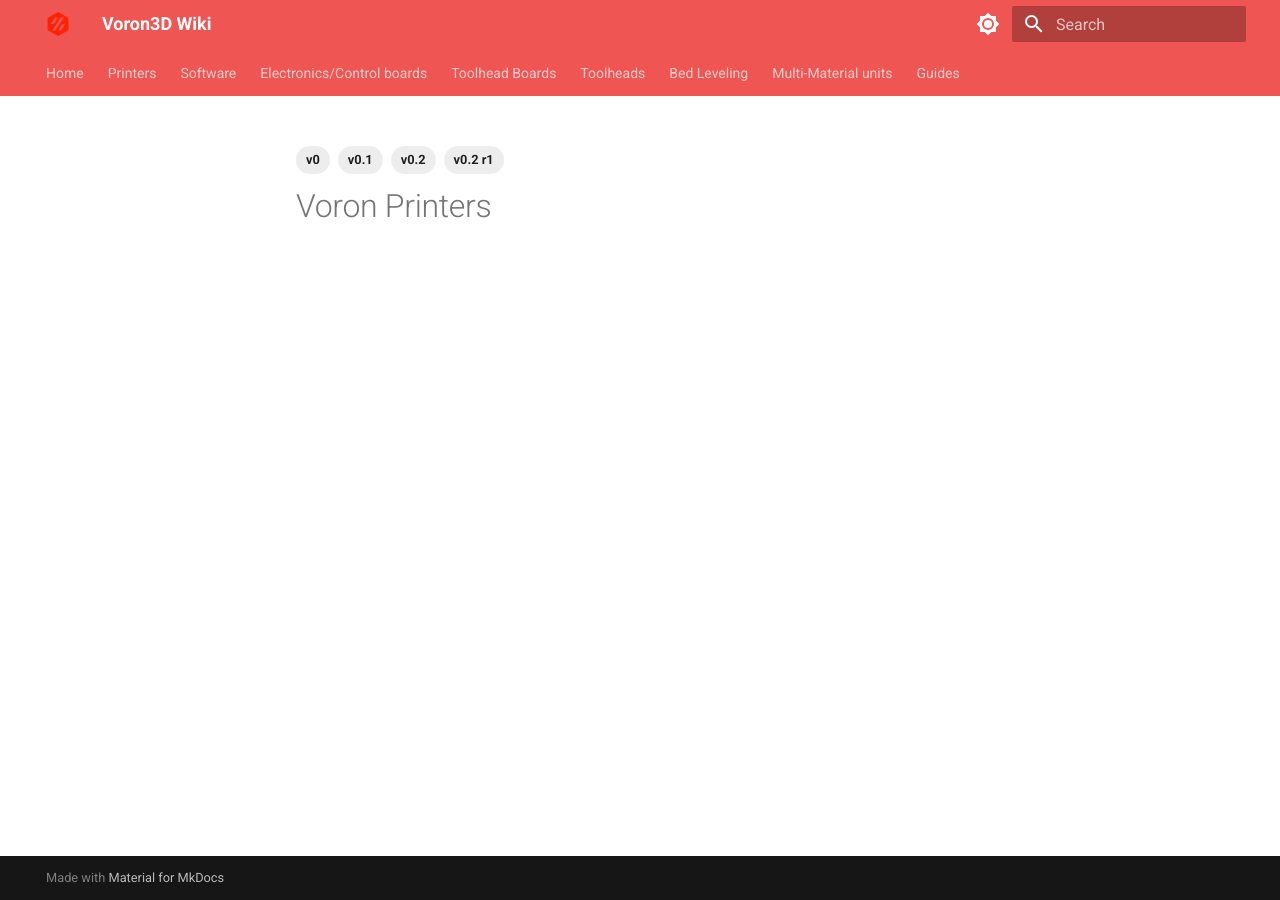
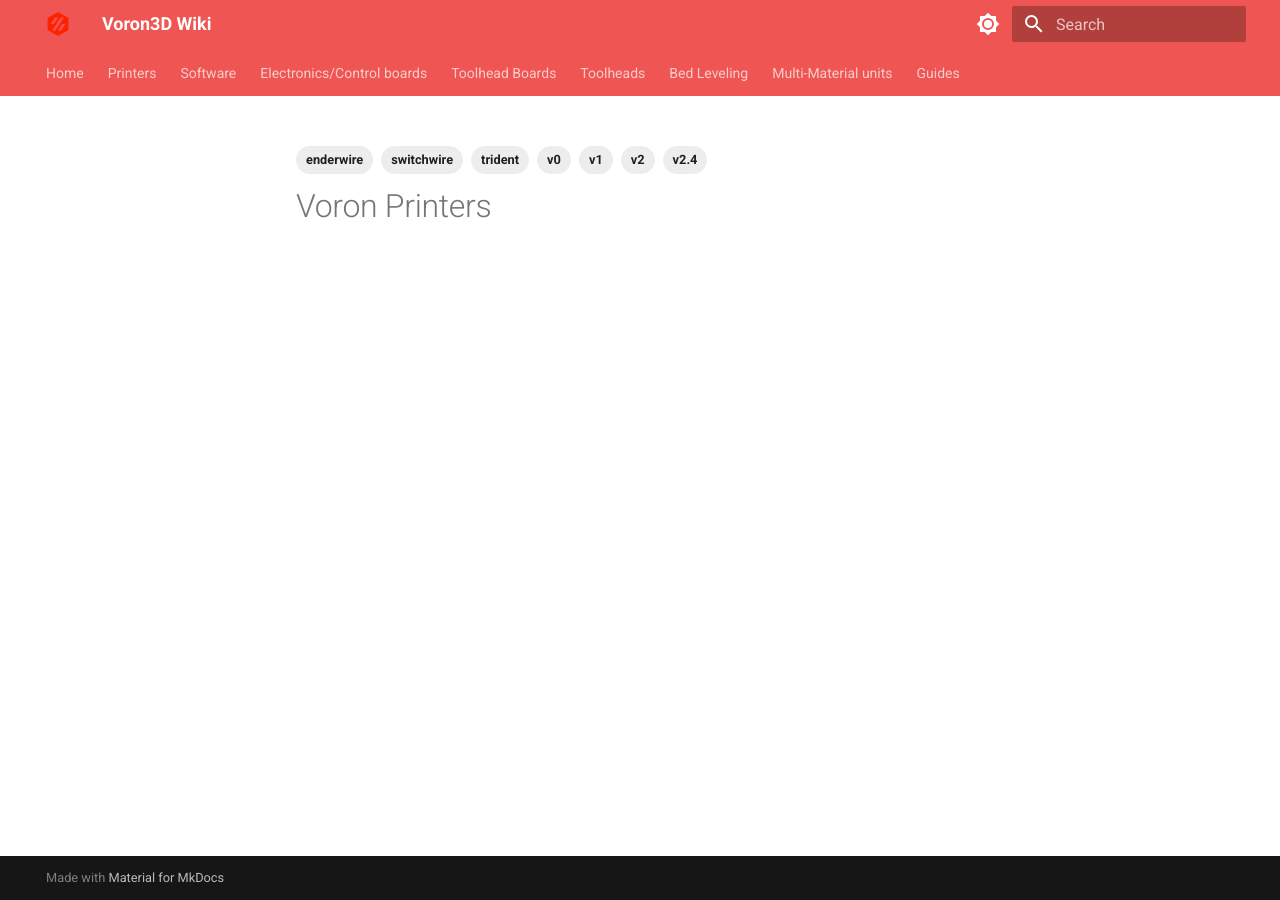
Before and after one commit to Voron3D-wiki/voron3d-wiki, an MkDocs documentation site: the page built from docs/printers/printers-home.md, in a window 1280 px wide. Built offline with MkDocs 1.6.1 and Material for MkDocs 9.7.7, drawn with Linux system fonts in a browser that asks for light colours; plug-ins that fetch from the network failed and are left out.

Commit message:
adding printers-hoem page

```diff
--- a/docs/printers/printers-home.md
+++ b/docs/printers/printers-home.md
@@ -1,6 +1,6 @@
 ---
 title: Voron Printers
-description: Overview of the Voron V0
+description: Overview of Voron Printers and their derivatives
 published: true
-tags: [v0, v0.1, v0.2, v0.2 r1]
+tags: [v0, v1, v2, v2.4, switchwire, enderwire, trident]
 ---
```
